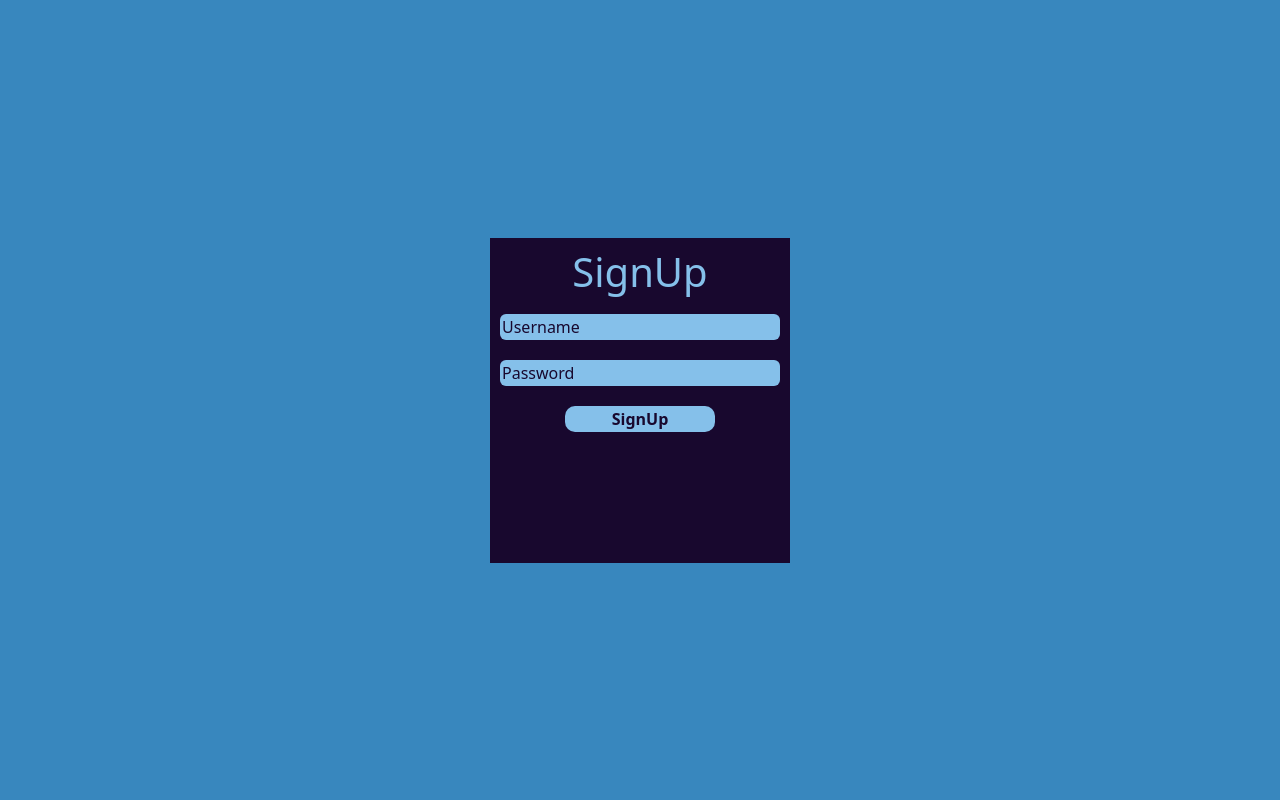
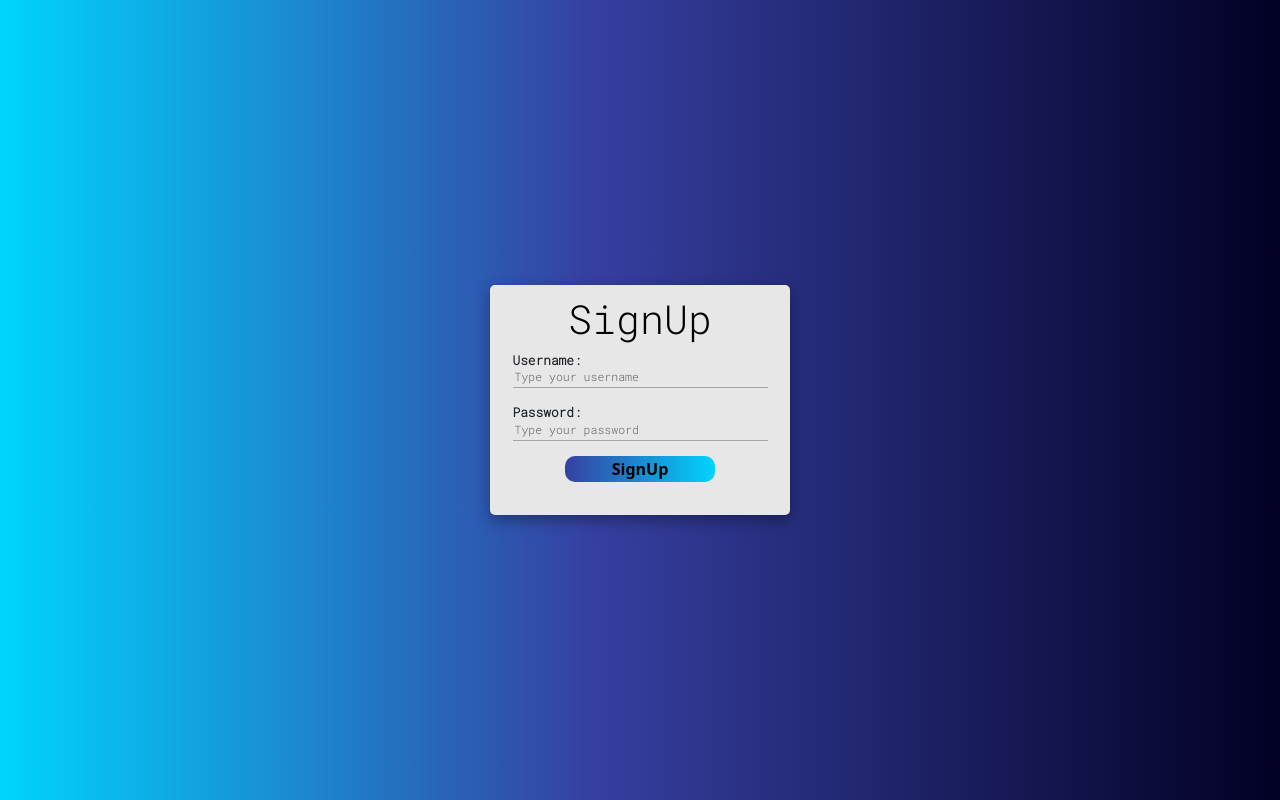
Before and after one commit to Isaac-r-Johnson/ChatE, a React (Create React App) app in the folder site/: page /signup in a window 1280 px wide. Built offline with nearby package versions, Linux system fonts and the light colour scheme.

Commit message:
Style login and signup pages

```diff
--- a/site/package.json
+++ b/site/package.json
@@ -8,6 +8,7 @@
     "@testing-library/user-event": "^13.5.0",
     "axios": "^1.6.2",
     "bootstrap": "^5.3.2",
+    "bootstrap-icons": "^1.11.2",
     "react": "^18.2.0",
     "react-dom": "^18.2.0",
     "react-router-dom": "^6.21.0",
--- a/site/public/index.html
+++ b/site/public/index.html
@@ -3,6 +3,9 @@
     <meta charset="UTF-8">
     <meta name="viewport" content="width=device-width, initial-scale=1.0">
     <link href="https://cdn.jsdelivr.net/npm/bootstrap@5.3.2/dist/css/bootstrap.min.css" rel="stylesheet" integrity="sha384-T3c6CoIi6uLrA9TneNEoa7RxnatzjcDSCmG1MXxSR1GAsXEV/Dwwykc2MPK8M2HN" crossorigin="anonymous">
+    <link rel="preconnect" href="https://fonts.googleapis.com">
+<link rel="preconnect" href="https://fonts.gstatic.com" crossorigin>
+<link href="https://fonts.googleapis.com/css2?family=Roboto+Mono:wght@300&display=swap" rel="stylesheet">
     <link rel="stylesheet" href="style.css"/>
     <title>ChatE</title>
 </head>
--- a/site/public/style.css
+++ b/site/public/style.css
@@ -1,6 +1,7 @@
 /* Login Page */
 .login-page{
-    background-color: #3887BE;
+    background: rgb(2,0,36);
+    background: linear-gradient(90deg, rgba(2,0,36,1) 0%, rgba(54,64,161,1) 54%, rgba(0,212,255,1) 100%);
     width: 100%;
     height: 100%;
     display: flex;
@@ -8,55 +9,91 @@
     align-items: center;
 }
 
+.signup{
+    background: rgb(2,0,36);
+    background: linear-gradient(-90deg, rgba(2,0,36,1) 0%, rgba(54,64,161,1) 54%, rgba(0,212,255,1) 100%)!important;
+}
+
 .login-form{
     width: 300px;
-    height: 325px;
-    background-color: #18082e;
+    height: 230px;
+    background-color: #e7e7e7;
+    border-radius: 5px;
     display: flex;
     flex-direction: column;
     align-items: center;
+    box-shadow: rgba(0, 0, 0, 0.35) 0px 5px 15px;
 }
 
 .login-form h1{
     padding-top: 10px;
-    color: #85c0ea;
+    color: black;
+    font-family: 'Roboto Mono', monospace;
 }
 
 .login-form .form{
     width: 100%;
     display: flex;
     flex-direction: column;
+    align-items: center;
 }
 
-.login-form .form > input{
-    margin: 10px;
-    border-radius: 6px;
-    border: none;
-    background-color: #85c0ea;
-    color: #18082e;
-    font-weight: 500;
+.input{
+    width: 85%;
+    height: fit-content;
+    display: flex;
+    flex-direction: column;
 }
 
-.login-form .form > input::placeholder{
-    color: #18082e;
-    font-weight: 500;
+.input > p{
+    margin-bottom: -4px!important;
+    font-family: 'Roboto Mono', monospace;
+    font-size: .8em;
+    font-weight: 600;
+
 }
+
+.input > input{
+    width: 100%;
+    border: none;
+    border-bottom: #a6a4a8 1px solid;
+    background-color: #e7e7e7;
+    color: #000000;
+    font-weight: 200;
+    font-size: .8em;
+    font-family: 'Roboto Mono', monospace;
+}
+
+.input > input::placeholder{
+    color: #636363;
+    font-weight: 400;
+    font-size: .9em;
+    font-family: 'Roboto Mono', monospace;
+}
+
+.input > input:focus {
+    outline: none !important;
+    border-bottom: 1.3px solid #676668;
+  }
 
 .login-form .form > button{
     width: 50%;
     align-self: center;
-    margin-top: 10px;
+    margin-top: 15px;
     border: none;
     border-radius: 10px;
-    background-color: #85c0ea;
-    color: #18082e;
+    background: rgb(2,0,36);
+    background: linear-gradient(90deg, rgba(2,0,36,1) 0%, rgba(54,64,161,1) 0%, rgba(0,212,255,1) 100%);
+    color: black;
     font-weight: 600;
 }
 
 .login-form .form > button:hover{
-    background-color: #1e6190;
+    background-color: rgb(2,0,36);
+    background: linear-gradient(-90deg, rgba(2,0,36,1) 0%, rgba(54,64,161,1) 0%, rgba(0,212,255,1) 100%);
 }
 
 .login-form .form > button:active{
-    background-color: #155079;
+    background-color: rgb(2,0,36);
+    background: linear-gradient(-90deg, rgb(0, 0, 3) 0%, rgb(44, 52, 129) 0%, rgb(0, 196, 235) 100%);
 }
--- a/site/src/pages/main.js
+++ b/site/src/pages/main.js
@@ -30,6 +30,9 @@ const Main  = (props) => {
                 }
             })
         }
+        else{
+            alert("Please fill out all fields!")
+        }
     }
 
 
@@ -46,8 +49,14 @@ const Main  = (props) => {
                 <div className="login-form">
                     <h1>Login</h1>
                     <div className="form">
-                        <input onChange={event => UpdateFields(event, "usrn")} value={usrn} type="text" placeholder="Username" name="username"/>
-                        <input onChange={event => UpdateFields(event, "pass")} value={pass} type="password" placeholder="Password"  name="password"/>
+                        <div className="input">
+                            <p>Username:</p>
+                            <input onChange={event => UpdateFields(event, "usrn")} value={usrn} type="text" placeholder='Type your username' name="username"/>
+                        </div>
+                        <div className="input" style={{'margin-top': '15px'}}>
+                            <p>Password:</p>
+                            <input onChange={event => UpdateFields(event, "pass")} value={pass} type="password" placeholder="Type your password"  name="password"/>
+                        </div>
                         <button onClick={LoginUser}>Login</button>
                     </div>
                 </div>
--- a/site/src/pages/signup.js
+++ b/site/src/pages/signup.js
@@ -27,17 +27,26 @@ const Signup  = (props) => {
                 }
             })
         }
+        else{
+            alert("Please fill out all fields!")
+        }
     }
 
     return (
-        <div className="login-page">
+        <div className="login-page signup">
             <div className="login-form">
                 <h1>SignUp</h1>
                 <div className="form">
-                    <input onChange={event => UpdateFields(event, "usrn")} value={usrn} type="text" placeholder="Username" name="username"/>
-                    <input onChange={event => UpdateFields(event, "pass")} value={pass} type="password" placeholder="Password"  name="password"/>
-                    <button onClick={SendNewUser}>SignUp</button>
-                </div>
+                        <div className="input">
+                            <p>Username:</p>
+                            <input onChange={event => UpdateFields(event, "usrn")} value={usrn} type="text" placeholder='Type your username' name="username"/>
+                        </div>
+                        <div className="input" style={{'margin-top': '15px'}}>
+                            <p>Password:</p>
+                            <input onChange={event => UpdateFields(event, "pass")} value={pass} type="password" placeholder="Type your password"  name="password"/>
+                        </div>
+                        <button onClick={SendNewUser}>SignUp</button>
+                    </div>
             </div>
         </div>
     );
```
